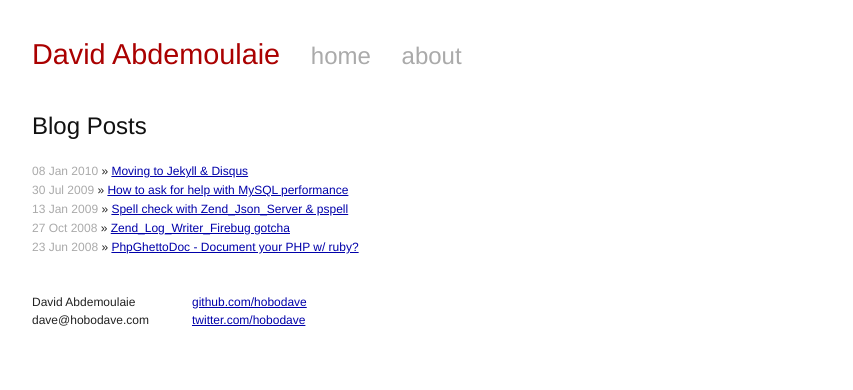
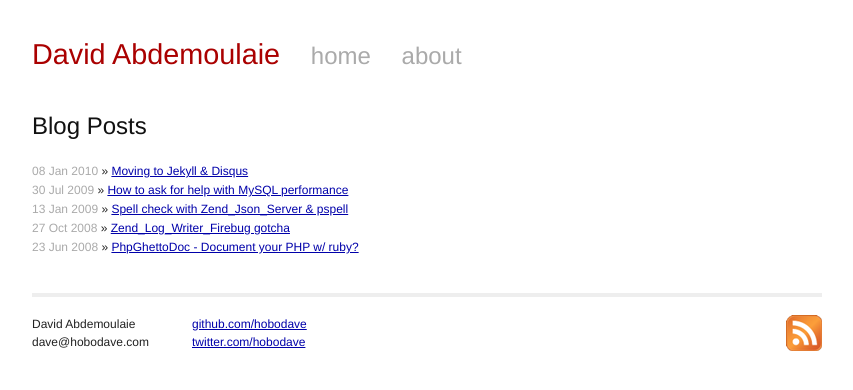
Before and after one commit to hobodave/hobodave.github.com, a Jekyll site: the page built from index.html, in a window 1280 px wide. Shown: the top 390 px of the page, without its empty margins (213-1066 px from the left). Built offline with Jekyll 4.4.1, drawn with Linux system fonts in a browser that asks for light colours; Markdown is read by kramdown in place of the engine named in the settings; comment, search, counter and statistics services are not loaded.

Commit message:
Added RSS icon

```diff
--- a/_layouts/default.html
+++ b/_layouts/default.html
@@ -37,18 +37,25 @@
     {{ content }}
     </div>
 
-    <div id="footer" class="span-20 prepend-2 append-2 prepend-top last">
-        <div class="contact span-4">
+    <div class="span-20 prepend-2 append-2 prepend-top last">
+        <div class="footer span-20 last">
+            <div class="contact span-4 prepend-top">
                 <p>
                     David Abdemoulaie<br />
                     dave@hobodave.com
                 </p>
             </div>
-        <div class="contact span-16 last">
+            <div class="contact span-14 prepend-top">
                 <p>
                     <a href="http://github.com/hobodave/">github.com/hobodave</a><br />
                     <a href="http://twitter.com/hobodave/">twitter.com/hobodave</a>
                 </p>
+            </div>
+            <div class="rss span-2 last prepend-top">
+                <a href="http://feeds.feedburner.com/hobodave">
+                    <img src="/images/feed-icon.png" alt="Subscribe to RSS Feed">
+                </a>
+            </div>
         </div>
     </div>
 </div>
--- a/css/screen.css
+++ b/css/screen.css
@@ -34,3 +34,9 @@ div.highlight pre {
   background-color: #eeeeee;
   border: 1px solid #aaaaaa;
 }
+
+.footer {
+  border-top: 4px solid #eeeeee;
+}
+
+.rss img { float: right; }
```
Also changed, not shown: images/feed-icon.png (added). Lines whose indentation alone changed are shown as unchanged.
